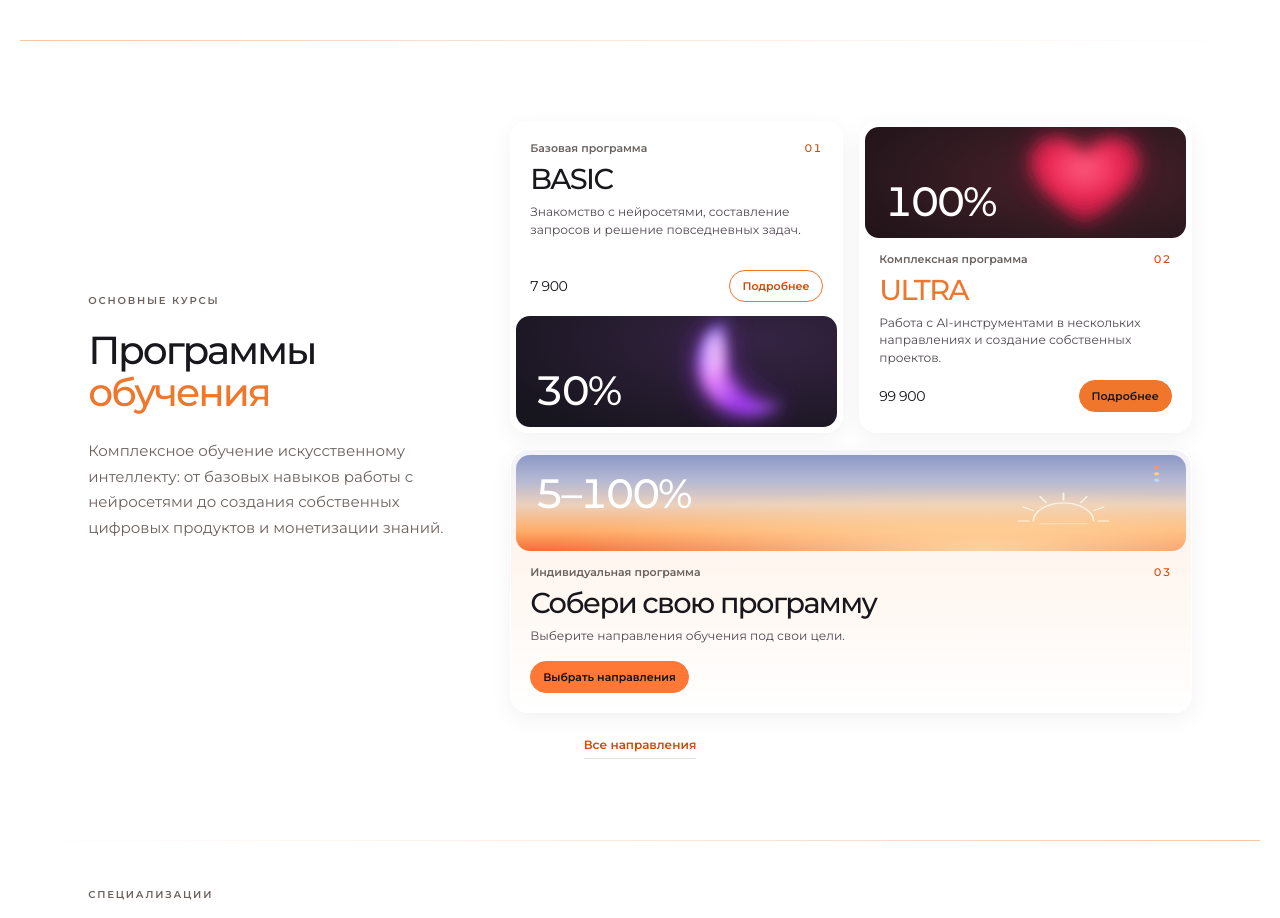
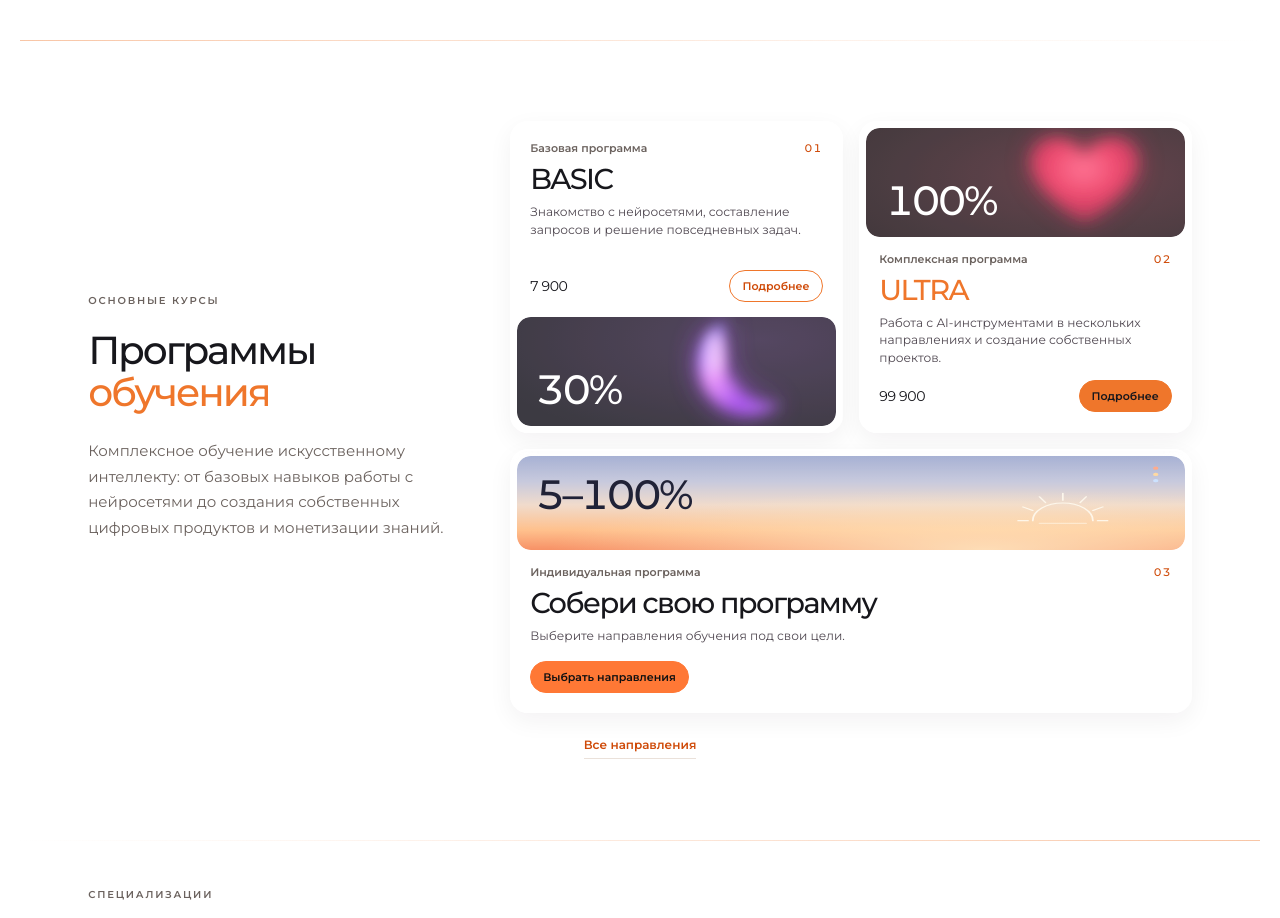
Before and after one commit to fuks19200-ctrl/09, a Next.js app: page / in a window 1280 px wide. Shown: the part 3160-4078 px from the top of the page. Built offline with nearby package versions, Linux system fonts and the light colour scheme.

Commit message:
Make programme cards and widget surfaces genuinely translucent while preserving foreground text

```diff
--- a/app/globals.css
+++ b/app/globals.css
@@ -1985,3 +1985,55 @@ body:has(.courses-page) { overflow-x: hidden; overflow-y: auto; }
 @media (max-width:600px) {
   .courses-intro .program-progress { font-size: clamp(28px,8vw,42px); }
 }
+
+
+/* Clear glass rather than opaque white: the common site gradient remains visible. */
+.courses-intro .program-card {
+  background: rgba(255,255,255,.16);
+  border: 1px solid rgba(255,255,255,.82);
+  -webkit-backdrop-filter: blur(12px) saturate(110%);
+  backdrop-filter: blur(12px) saturate(110%);
+  box-shadow: 0 8px 24px rgba(36,25,42,.055),
+              inset 0 1px 0 rgba(255,255,255,.85),
+              inset 0 -1px 0 rgba(255,255,255,.24);
+}
+.courses-intro .program-card--custom::before {
+  display: none;
+}
+.courses-intro .program-card-media {
+  background: transparent;
+  isolation: isolate;
+  border: 1px solid rgba(255,255,255,.35);
+}
+.courses-intro .program-card--basis .program-card-media,
+.courses-intro .program-card--ultra .program-card-media,
+.courses-intro .program-card--custom .program-card-media {
+  background: transparent;
+}
+.courses-intro .program-card-media::before {
+  content: "";
+  position: absolute;
+  inset: 0;
+  border-radius: inherit;
+  background-position: center;
+  background-repeat: no-repeat;
+  background-size: cover;
+  opacity: .84;
+  pointer-events: none;
+}
+.courses-intro .program-card--basis .program-card-media::before {
+  background-image: url("/images/programme-basic-widget.svg");
+}
+.courses-intro .program-card--ultra .program-card-media::before {
+  background-image: url("/images/programme-ultra-widget.svg");
+}
+.courses-intro .program-card--custom .program-card-media::before {
+  background-image: url("/images/programme-custom-widget.svg");
+  background-size: 100% 100%;
+  opacity: .76;
+}
+.courses-intro .program-progress { z-index: 1; }
+.courses-intro .program-card--custom .program-progress { color: #202237; }
+@supports not ((backdrop-filter: blur(1px)) or (-webkit-backdrop-filter: blur(1px))) {
+  .courses-intro .program-card { background-color: rgba(255,255,255,.26); }
+}
```
